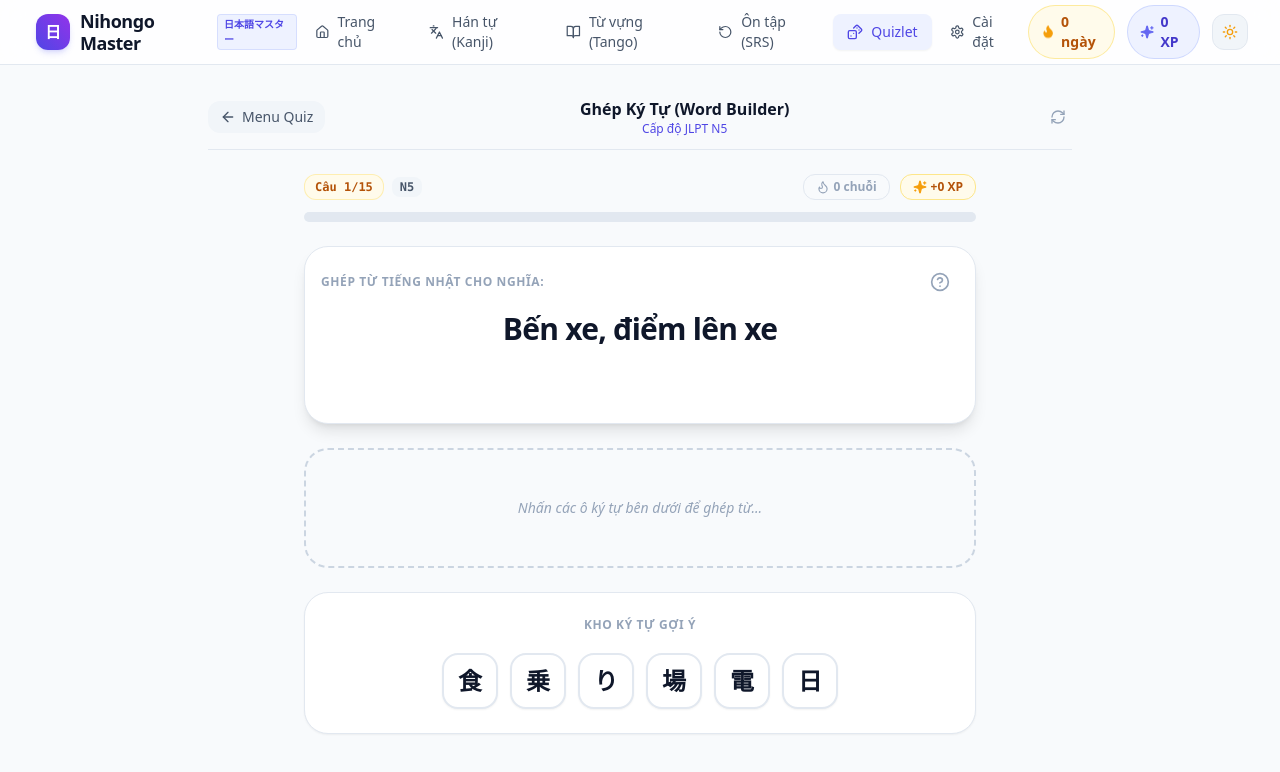
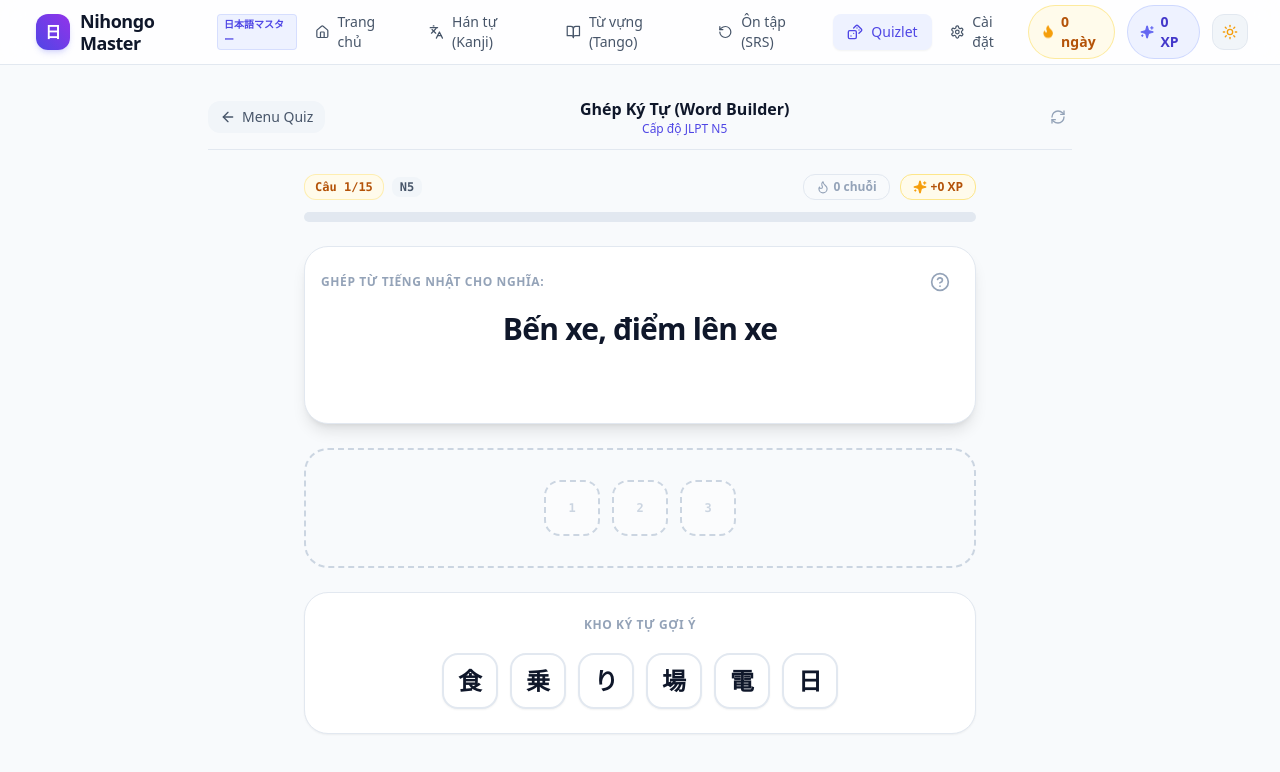
Before and after one commit to Vang-2812/nihongo-master, a Next.js app: page /review/quiz/builder in a window 1280 px wide. Shown: the top 772 px of the page. Built offline with nearby package versions, Linux system fonts and the light colour scheme.

Commit message:
feat(quiz): add empty slot placeholders matching target word length in WordBuilderQuiz

```diff
--- a/src/components/quiz/WordBuilderQuiz.tsx
+++ b/src/components/quiz/WordBuilderQuiz.tsx
@@ -192,6 +192,7 @@ export const WordBuilderQuiz: React.FC<WordBuilderQuizProps> = ({
   const handleSelectTile = (tileId: string) => {
     if (isChecked || isFinished) return;
     if (selectedTileIds.includes(tileId)) return; // already placed
+    if (selectedTileIds.length >= targetChars.length) return; // cannot exceed target word length
 
     setSelectedTileIds((prev) => [...prev, tileId]);
   };
@@ -604,15 +605,11 @@ export const WordBuilderQuiz: React.FC<WordBuilderQuizProps> = ({
         }`}
       >
         <div className="flex items-center justify-center gap-1.5 sm:gap-3 flex-wrap min-h-[3rem] sm:min-h-[3.5rem]">
-          {selectedTileIds.length === 0 ? (
-            <span className="text-xs sm:text-sm text-slate-400 italic">
-              Nhấn các ô ký tự bên dưới để ghép từ...
-            </span>
-          ) : (
-            selectedTileIds.map((tileId, idx) => {
-              const tile = tilePool.find((t) => t.id === tileId);
-              if (!tile) return null;
+          {targetChars.map((_, idx) => {
+            const tileId = selectedTileIds[idx];
+            const tile = tileId ? tilePool.find((t) => t.id === tileId) : null;
 
+            if (tile) {
               return (
                 <button
                   key={`placed-${tile.id}-${idx}`}
@@ -631,8 +628,21 @@ export const WordBuilderQuiz: React.FC<WordBuilderQuizProps> = ({
                   {tile.char}
                 </button>
               );
-            })
-          )}
+            }
+
+            // Empty slot placeholder
+            return (
+              <div
+                key={`empty-slot-${idx}`}
+                className="w-11 h-11 sm:w-14 sm:h-14 rounded-xl sm:rounded-2xl border-2 border-dashed border-slate-300 dark:border-slate-700 bg-white/40 dark:bg-slate-800/30 flex items-center justify-center transition-all select-none"
+                title={`Vị trí ký tự thứ ${idx + 1}`}
+              >
+                <span className="text-xs font-semibold text-slate-300 dark:text-slate-600 font-mono">
+                  {idx + 1}
+                </span>
+              </div>
+            );
+          })}
         </div>
 
         {/* Construction Line Controls: Undo & Reset */}
```
